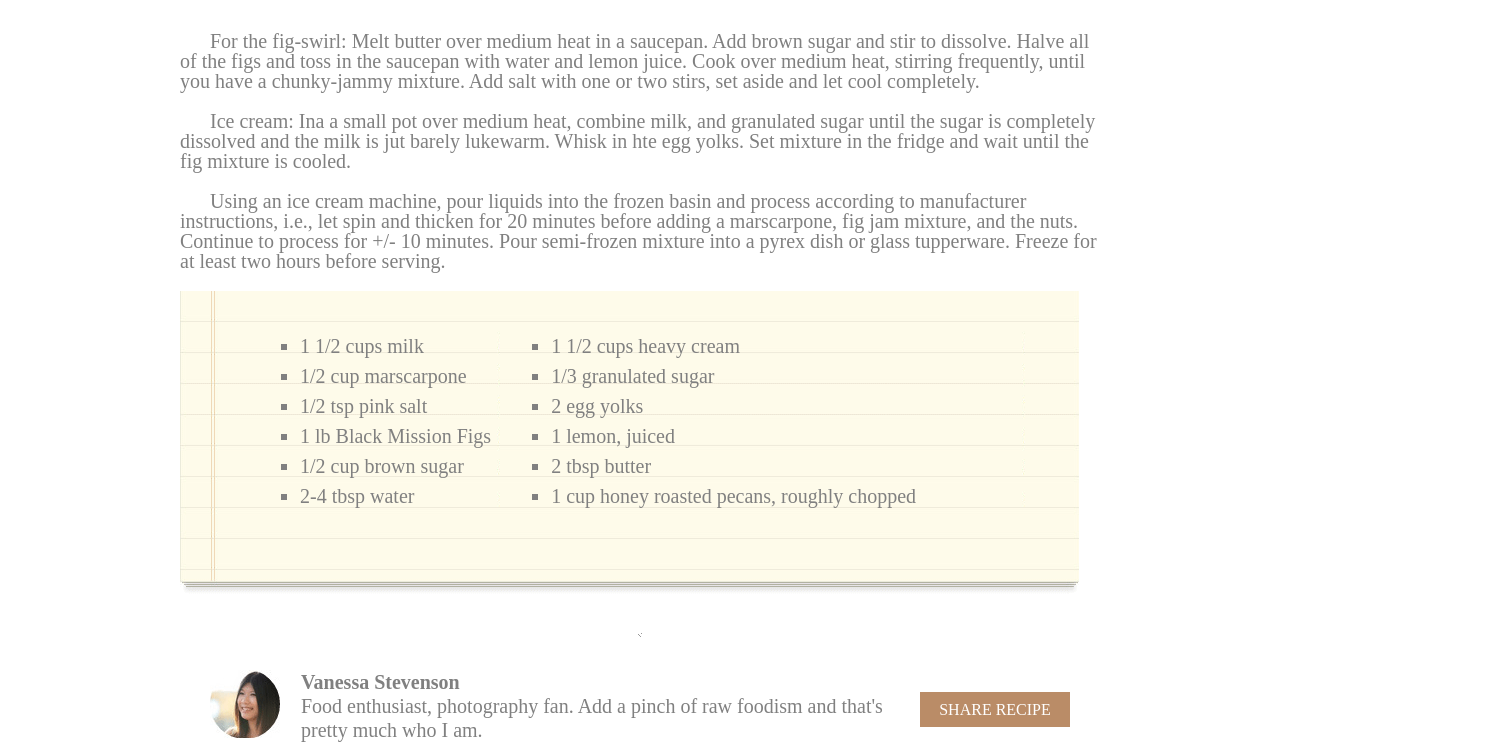
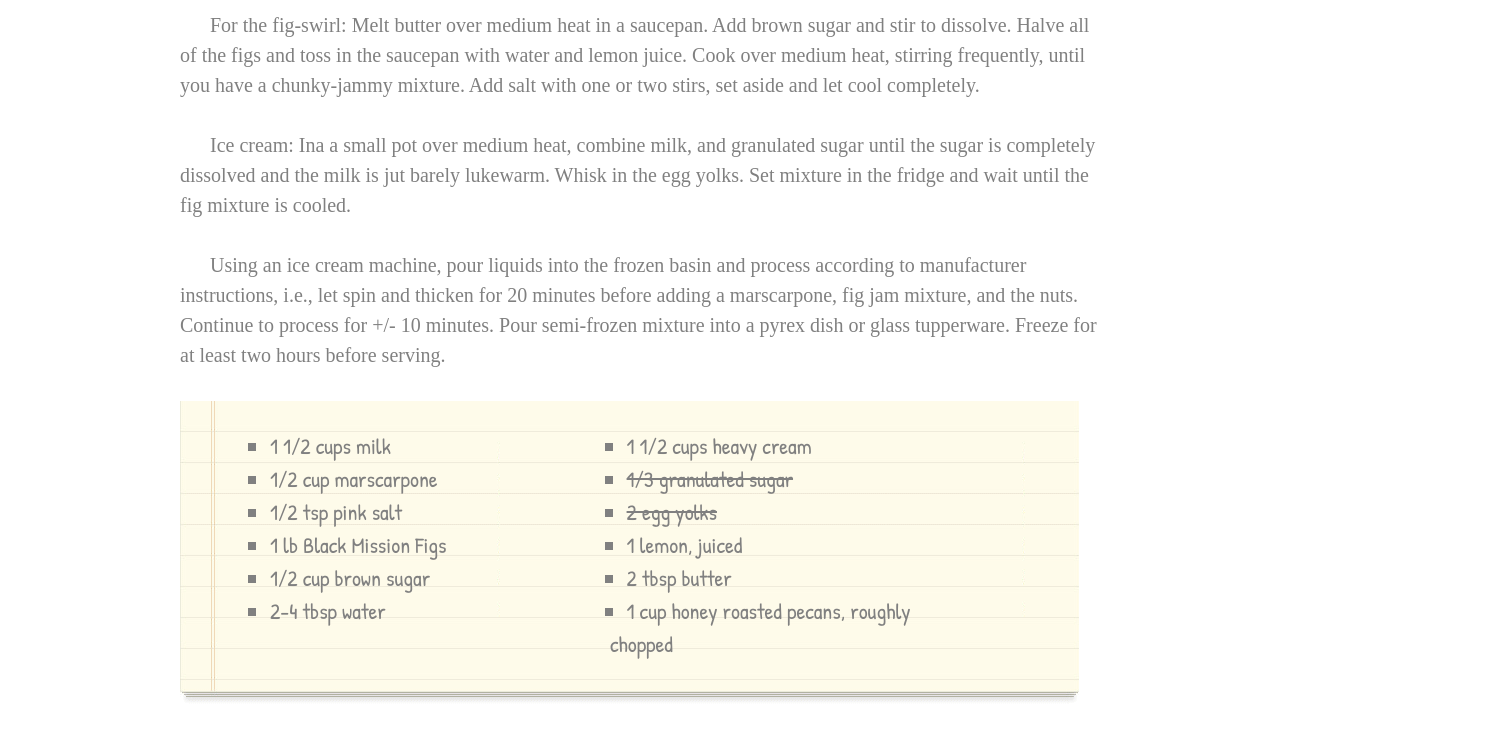
Before and after one commit to christopherhamersly/chocolate.pizza, a plain HTML site: page index.html in a window 1280 px wide. Shown: the part 863-1615 px from the top of the page, 1500 px wide, since content can reach past the window. Drawn offline with nearby package versions, Linux system fonts and the light colour scheme.

Commit message:
many changes, lacking repeater background

```diff
--- a/css/style.css
+++ b/css/style.css
@@ -1,15 +1,25 @@
 body {
+  /* background-image: url('../img/hr-img.png'); */
+  /* background-repeat: repeat-x; */
   width: 960px;
   text-align: center;
   margin: auto;
   margin-top: 50px;
-}
+  z-index: 2;
+    background-image: url('../img/hr-img.png');
+    height: 3px;
+  }
+
+
 
 h1 {
   font-size: 2.5em;
   font-family: 'Yellowtail', cursive;
   text-align: left;
   margin-left: 90px;
+  position: relative;
+  right: 10px;
+  background-color: white;
 }
 
 h2 {
@@ -18,6 +28,8 @@ h2 {
   font-weight: bold;
   text-align: left;
   margin-left: 30px;
+  font-family: 'Oswald', sans-serif;
+  background-color: white;
   }
 
  h4 {
@@ -26,24 +38,61 @@ h2 {
    color: grey;
    padding-top: 5px;
    padding-bottom: 20px;
+   font-family: 'Oswald', sans-serif;
+   font-size: 14.5px;
+   background-color: white;
  }
 
 h5 {
   text-align: left;
   font-size: 12px;
   margin-left: 95px;
+  font-family: 'Oswald', sans-serif;
+  position: relative;
+  right: 10px;
+  background-color: white;
 }
 
+h6 {
+  color: white;
+  background-color: rgb(196, 128, 84);
+  width: 150px;
+  height: 25px;
+  padding-top:12px;
+  padding-bottom: 6.5px;
+  float: right;
+  position: relative;
+  right: 50px;
+  bottom: 70px;
+ font-family: 'Oswald', sans-serif;
+ font-size: 15px;
+
+}
+
+h7 {
+  font-size: 18px;
+  width:50px;
+  line-height: 26px;
+  background-color: white;
+}
+
+#chopped {
+  position: relative;
+  left: 400px;
+}
 #social-media{
   float:right;
   position: relative;
   bottom: 45px;
   right: 25px;
   color: white;
+  height: 80%;
+  width: auto;
+
 }
 
 .slashes_backgrndimg {
-  background-image: url("..img/hr-img.png");
+  background-image: url("img/hr-img.png");
   background-repeat: repeat-x;
   width: 960px;
 }
@@ -60,6 +109,8 @@ h5 {
   color: grey;
   position: relative;
   bottom: 40px;
+  font-family: 'Oswald', sans-serif;
+  font-size: 12px;
 }
 
 #instructions {
@@ -70,6 +121,7 @@ h5 {
   text-align: left;
   margin-left: 20px;
   margin-right: 20px;
+  line-height: 30px;
 }
 p {
   text-indent: 30px;
@@ -77,7 +129,7 @@ p {
 
 #ingredients {
   color: grey;
-  font-size: 20px;
+  font-size: 22px;
   padding-top: 30px;
   text-align: left;
   margin-left: 20px;
@@ -85,18 +137,19 @@ p {
   line-height: 1.5;
   text-align: justify;
   z-index: 10;
+  font-family: 'Patrick Hand', cursive;
 }
 
 .column1of2, .column2of2 {
-  width: 300 px;
-  margin-left: 120px;
+  width: 100 px;
+  margin-left: 90px;
   float: left;
-  margin-right: 60px;
+  margin-right: 180px;
 }
 
 #paper {
   position: relative;
-  bottom: 220px;
+  bottom: 260px;
   z-index: -10;
 }
 
@@ -105,18 +158,7 @@ ul {
 }
 
 
-h6 {
-  color: white;
-  background-color: rgb(186, 140, 103);
-  width: 150px;
-  height: 25px;
-  padding-top:10px;
-  float: right;
-  position: relative;
-  right: 50px;
-  bottom: 50px;
 
-}
 #author p {
   color: grey;
   font-size: 20px;
@@ -159,3 +201,7 @@ footer {
   border-image-source: url(img/hr-img.png);
   border-image-repeat: repeat;
 }
+#vanessa{
+  position:relative;
+  bottom: 10px
+}
--- a/index.html
+++ b/index.html
@@ -6,6 +6,18 @@
     <link href="css/reset.css" type="text/css" rel="stylesheet"/>
     <link href="css/style.css" type="text/css" rel="stylesheet"/>
     <link href="https://fonts.googleapis.com/css?family=Yellowtail&display=swap" rel="stylesheet">
+    <link href="https://fonts.googleapis.com/css2?family=Oswald:wght@200;700&display=swap" rel="stylesheet">
+    <link href="https://fonts.googleapis.com/css2?family=Patrick+Hand&display=swap" rel="stylesheet">
+
+    <style>
+      body{
+        background-image: url('../img/hr-img.png');
+        height: 3px;
+        background-repeat: repeat-x;
+        position: relative;
+      }
+
+    </style>
   </head>
 
    <body>
@@ -26,7 +38,7 @@
       </div>
     </header>
       <div>
-        <img style=background: src="img/hr-img.png" alt="slashes"></img>
+        <!-- <img  src="img/hr-img.png" alt="slashes"></img> -->
       </div>
     <main>
 
@@ -39,7 +51,7 @@
               <p>
               For the fig-swirl: Melt butter over medium heat in a saucepan.  Add brown sugar and stir to dissolve.  Halve all of the figs and toss in the saucepan with water and lemon juice.  Cook over medium heat, stirring frequently, until you have a chunky-jammy mixture.  Add salt with one or two stirs, set aside and let cool completely.</p> <br>
 
-              <p>Ice cream: Ina a small pot over medium heat, combine milk, and granulated sugar until the sugar is completely dissolved and the milk is jut barely lukewarm.  Whisk in hte egg yolks. Set mixture in the fridge and wait until the fig mixture is cooled.</p><br>
+              <p>Ice cream: Ina a small pot over medium heat, combine milk, and granulated sugar until the sugar is completely dissolved and the milk is jut barely lukewarm.  Whisk in the egg yolks. Set mixture in the fridge and wait until the fig mixture is cooled.</p><br>
 
               <p>Using an ice cream machine, pour liquids into the frozen basin and process according to manufacturer instructions, i.e., let spin and thicken for 20 minutes before adding a marscarpone, fig jam mixture, and the nuts.  Continue to process for +/- 10 minutes.  Pour semi-frozen mixture into a pyrex dish or glass tupperware.  Freeze for at least two hours before serving. </p>
               </section>
@@ -58,11 +70,11 @@
               <div class="column2of2"></div>
               <ul>
               <li>1 1/2 cups heavy cream</li>
-              <li>1/3 granulated sugar</li>
-              <li>2 egg yolks</li>
+              <li><strike>1/3 granulated sugar</strike></li>
+              <li><strike>2 egg yolks</strike></li>
               <li>1 lemon, juiced</li>
               <li>2 tbsp butter</li>
-              <li>1 cup honey roasted pecans, roughly chopped</li>
+              <li>1 cup honey roasted pecans, roughly <p id="chopped">chopped</li>
               </ul>
               </div>
               </ul>
@@ -70,13 +82,14 @@
             </section>
             <div id="finish-line">
               <section id="author">
-                <img class="slashes" src="img/hr-img.png" alt="slashes"></img>
+                <!-- <img class="slashes" src="hr-img.png" alt="slashes"></img> -->
 
               <p>
                 <img id="vanessa-pic" src="img/van-pic.png" alt="author picture" title="author picture"></img>
                 <span id="vanessa">Vanessa Stevenson</span><br>
-
-                Food enthusiast, photography fan.  Add a pinch of raw foodism and that's pretty much who I am.
+                <h7>
+                Food enthusiast, photography fan.  Add a pinch of raw foodism and that's<br> pretty much who I am.
+              </h7>
 
               </p>
               <h6>
@@ -97,5 +110,5 @@
 
             </ul>
         </section>
-   </body>>
+   </body>
 </html>
```
